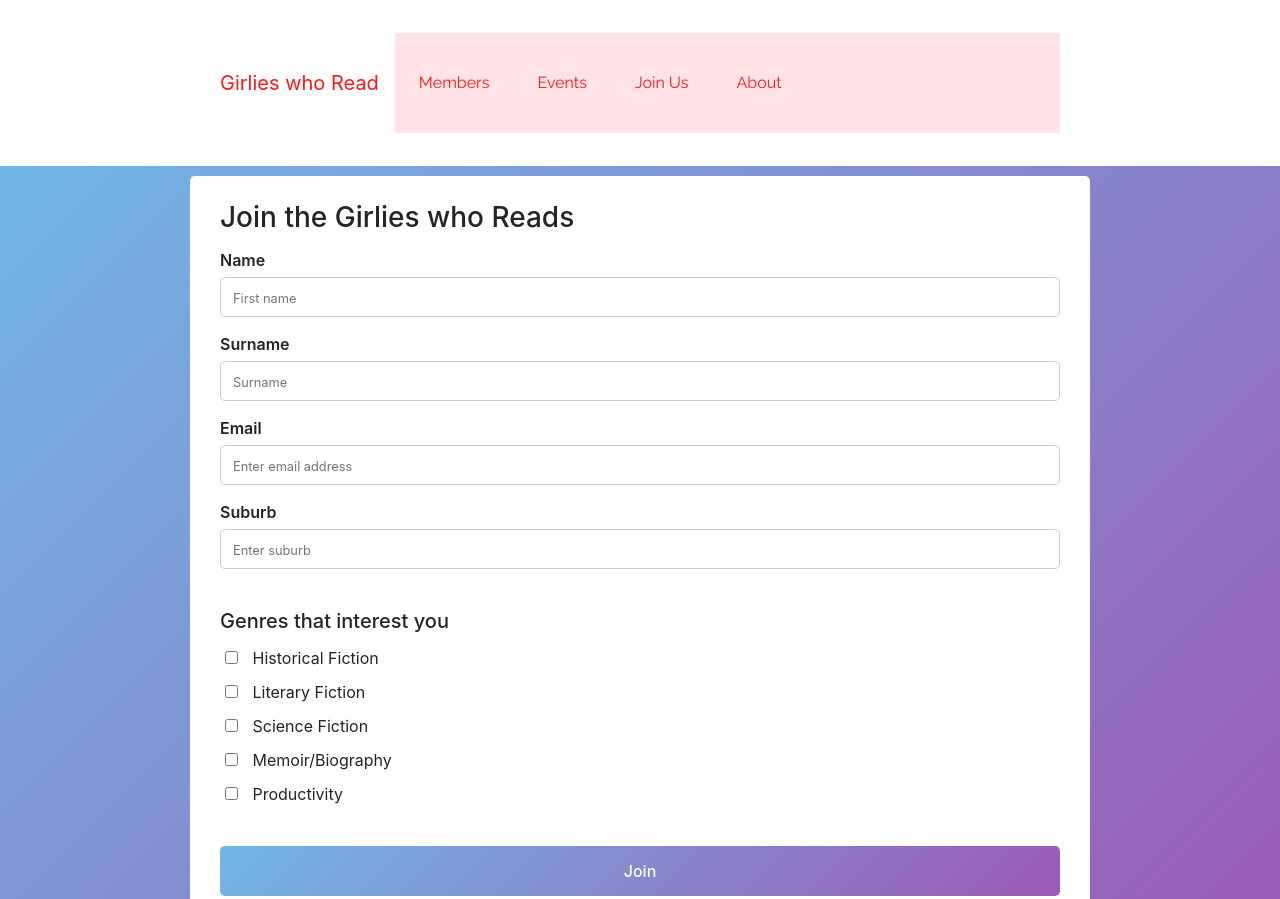
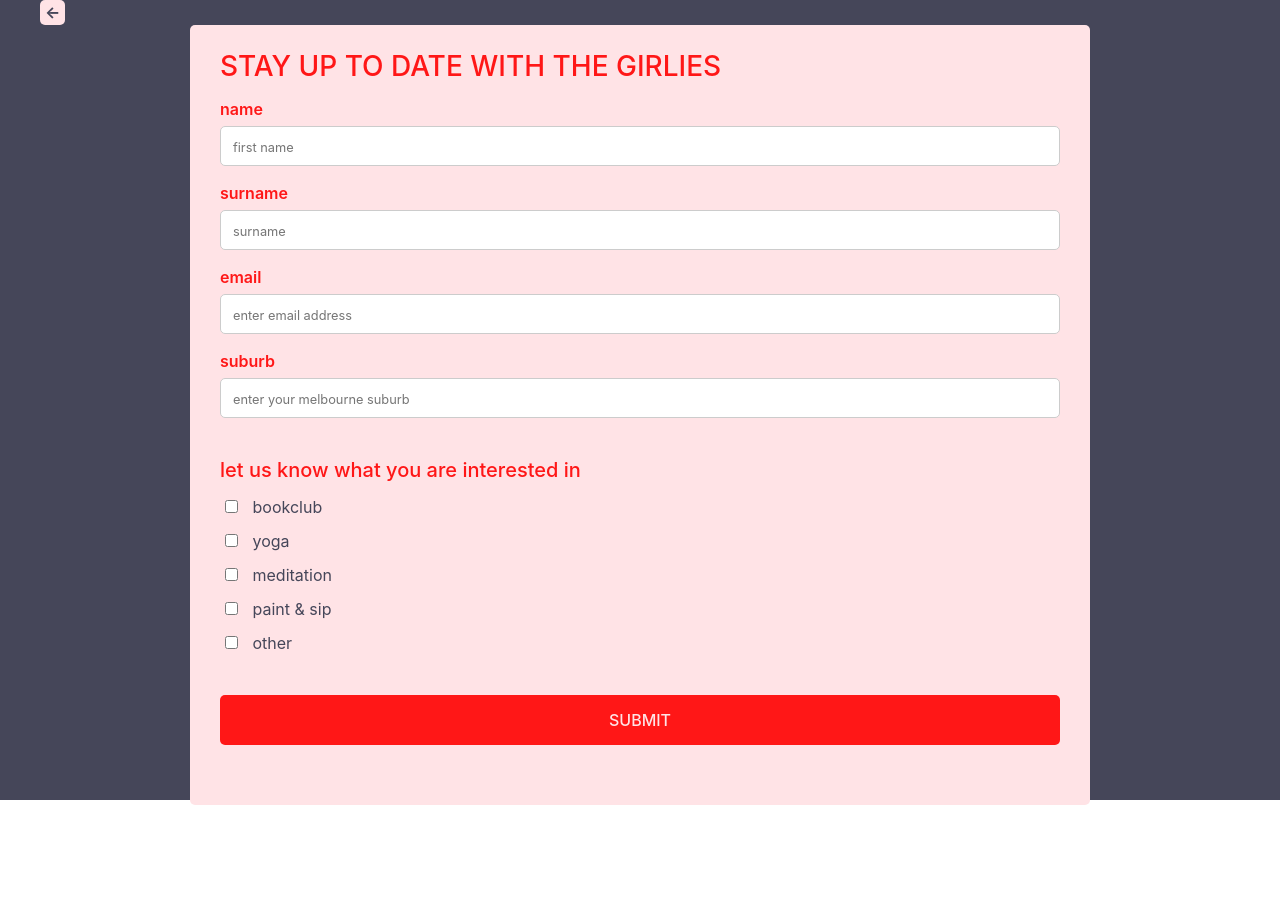
Before and after one commit to biccie23/finalproject, a plain HTML site: page join.html in a window 1280 px wide. Shown: the top 899 px of the page. After the commit the page ends 805 px from the top, so only its background shows below. Drawn offline with nearby package versions, Linux system fonts and the light colour scheme; a web font is replaced by a local one.

Commit message:
update join page to brand colours

```diff
--- a/join.html
+++ b/join.html
@@ -7,100 +7,69 @@
     <link rel="stylesheet" href="https://cdn.jsdelivr.net/npm/bootstrap@4.3.1/dist/css/bootstrap.min.css" integrity="sha384-ggOyR0iXCbMQv3Xipma34MD+dH/1fQ784/j6cY/iJTQUOhcWr7x9JvoRxT2MZw1T" crossorigin="anonymous">
     <link rel="stylesheet" href ="styles/main.css">
     <link rel="stylesheet" href ="styles/join.css">
-    <title>Girles who Read</title>
+    <title>girlies who</title>
 
 
 </head>
 <body>
-     <!--Nav bar   -->
-    <nav class="navbar navbar-expand-lg ">
-        <div class="container">
-            <a href="index.html" class="navbar-brand">Girlies who Read</a>
 
-            <button class="navbar-toggler" type="button" data-toggle="collapse" data-target="#navmenu">
-                <span class="navbar-toggler-icon"></span>
-            </button>
-
-             <div class="collapse navbar-collapse" id="navmenu">
-                <ul class="navbar-nav ms-auto">
-                    <li class="nav-item">
-                        <a href="#members" class="nav-link">Members</a>
-                    </li>
-                    <li class="nav-item">
-                        <a href="#events" class="nav-link">Events</a>
-                    </li>
-                    <li class="nav-item">
-                        <a href="#join" class="nav-link">Join Us</a>
-                    </li>
-                    <li class="nav-item">
-                        <a href="#about" class="nav-link">About</a>
-                    </li>
-                </ul>
-
-
-            </div>
-        </div>
-    </nav>
     <main>
-        <div class="container">
+        <button id="backbutton"> &#8592;</button>
+        <div class="join-container">
             <form action ="#">
                 <div class="title">
-                    <h3> Join the Girlies who Reads</h3>
+                    <h3> STAY UP TO DATE WITH THE GIRLIES</h3>
 
                 </div>
                 <div class="input-details">
                     <div class="input-box">
-                        <span class="details" id="name">Name</span>
-                        <input type="text" placeholder="First name" required>
+                        <span class="details" id="name">name</span>
+                        <input type="text" placeholder="first name" required>
                      </div>
                     <div class="input-box">
-                        <span class="details"> Surname</span>
-                        <input type="text" placeholder="Surname" required>
+                        <span class="details"> surname</span>
+                        <input type="text" placeholder="surname" required>
                     </div>
                     <div class="input-box">
-                        <span class="details">Email</span>
-                        <input type="text" placeholder="Enter email address" required>
+                        <span class="details">email</span>
+                        <input type="text" placeholder="enter email address" required>
                     </div>
                     <div class="input-box">
-                        <span class="details">Suburb</span>
-                        <input type="text" placeholder="Enter suburb" required>
+                        <span class="details">suburb</span>
+                        <input type="text" placeholder="enter your melbourne suburb" required>
                     </div>
 
                 </div>
-                <div class="genre-details">
+                <div class="interest-details">
                     <div>
-                        <span> <h5>Genres that interest you</h5> </span>
+                        <span> <h5>let us know what you are interested in </h5> </span>
                     </div>
                     <div class="checkbox">
-                        <input type="checkbox" name ="Historical Fiction"> <span class="genre">Historical Fiction</span>
+                        <input type="checkbox" name ="bookclub"> <span class="interest">bookclub</span>
                     </div>
                     <div class="checkbox">
-                        <input type="checkbox" name ="Literary Fiction"> <span class="genre">Literary Fiction</span>
+                        <input type="checkbox" name ="yoga"> <span class="interest">yoga</span>
                     </div>
                     <div class="checkbox">
-                        <input type="checkbox" name ="Science Fiction"> <span class="genre">Science Fiction</span>
+                        <input type="checkbox" name ="meditation"> <span class="interest">meditation</span>
                     </div>
                     <div class="checkbox">
-                        <input type="checkbox" name ="Memoir/Biography"> <span class="genre">Memoir/Biography</span>
+                        <input type="checkbox" name ="paintsip"> <span class="interest">paint & sip</span>
                     </div>
                     <div class="checkbox">
-                        <input type="checkbox" name ="Productivity"> <span class="genre">Productivity</span>
+                        <input type="checkbox" name ="other"> <span class="interest">other</span>
                     </div>
 
 
                 </div>
-                <div class="button"><input type="submit" value ="Join">  </div>
+                <div class="button"><input type="submit" value ="SUBMIT">  </div>
 
 
             </form>
         </div>
     </main>
 
+    <script src="js/join.js"></script>
 
-
-    <script src="js/join.js"></script>
-    <script src="https://code.jquery.com/jquery-3.3.1.slim.min.js" integrity="sha384-q8i/X+965DzO0rT7abK41JStQIAqVgRVzpbzo5smXKp4YfRvH+8abtTE1Pi6jizo" crossorigin="anonymous"></script>
-<script src="https://cdn.jsdelivr.net/npm/popper.js@1.14.7/dist/umd/popper.min.js" integrity="sha384-UO2eT0CpHqdSJQ6hJty5KVphtPhzWj9WO1clHTMGa3JDZwrnQq4sF86dIHNDz0W1" crossorigin="anonymous"></script>
-<script src="https://cdn.jsdelivr.net/npm/bootstrap@4.3.1/dist/js/bootstrap.min.js" integrity="sha384-JjSmVgyd0p3pXB1rRibZUAYoIIy6OrQ6VrjIEaFf/nJGzIxFDsf4x0xIM+B07jRM" crossorigin="anonymous"></script>
 </body>
 </html>
--- a/js/join.js
+++ b/js/join.js
@@ -0,0 +1,27 @@
+document.getElementById("backbutton").addEventListener("click", goBack);
+
+function goBack(){
+    window.history.back();
+}
+
+
+
+
+document.addEventListener('DOMContentLoaded', function() {
+    // Get the form element
+    var joinForm = document.querySelector('.join-container form');
+
+    // Add event listener for form submission
+    joinForm.addEventListener('submit', function(event) {
+        // Prevent the default form submission behavior
+        event.preventDefault();
+
+        // Show a confirmation popup
+        var confirmation = confirm('the girlies will be in touch. click to go back to the home page');
+
+        // If user clicks OK, redirect to index.html
+        if (confirmation) {
+            window.location.href = 'index.html';
+        }
+    });
+});
--- a/js/script.js
+++ b/js/script.js
@@ -12,6 +12,7 @@ window.addEventListener("scroll", function() {
   } else if (currentScroll < lastScrollTop && !isNavbarVisible) {
     // Upscroll code
     document.querySelector(".navbar").classList.add("show");
+    document.querySelector(".intro-container").classList.add("lower");
     isNavbarVisible = true;
 
   }
--- a/styles/join.css
+++ b/styles/join.css
@@ -2,20 +2,43 @@
 main{
     display: flex;
     height: 100vh;
-    justify-content: center;
+    flex-direction: column;
+    justify-content: space-evenly;
     align-items: center;
-    background: linear-gradient(135deg,#71b7e6, #9b59b6);
+    margin: 0;
+    /* background: linear-gradient(135deg, var(--brand-color-pale), var(--brand-color-primary)); */
+    /* background-color: var(--brand-color-primary); */
+    background-color: #454659;
 
 }
 
-.container{
+#backbutton{
+    color: var(--brand-color-text);
+    background-color: var(--brand-color-pale);
+    border-radius: 5px;
+    padding: 0px 5px 2px 5px;
+    flex: 1;
+    font-weight: bold;
+    max-height: 25px;
+    align-self: start;
+    margin-left: 40px;
+    border: none;
+
+}
+
+.join-container{
 
     max-width: 900px;
     width: 90%;
     padding: 25px 30px;
-    background: white;
-    border-radius: 5px;;
+    background-color: var(--brand-color-pale);
+    border-radius: 5px;
+    color: var(--brand-color-text);
 
+}
+
+.title h3{
+    color: var(--brand-color-primary);
 }
 
  .input-details{
@@ -28,6 +51,7 @@ main{
 .input-box{
     width:  calc(100%);
     margin: 5px 0 10px;
+    color: var(--brand-color-primary);
 }
 
 .input-box input{
@@ -52,15 +76,21 @@ main{
 }
 
 input:focus, input:valid{
-    border-color: #9b59b6;
+    border-color: var(--brand-color-primary);
+    color: var(--brand-color-text);
 }
 
-.genre-details{
+.interest-details{
     display: flex;
     flex-direction: column;
     justify-content: space-between;
     align-items: stretch;
 
+
+}
+
+.interest-details h5{
+    color: var(--brand-color-primary);
 }
 
 .checkbox{
@@ -68,7 +98,7 @@ input:focus, input:valid{
     margin-left: 0px 0px 30px 10px;
 }
 
-.genre{
+.interest{
     margin-left: 10px;
 }
 
@@ -83,5 +113,14 @@ form .button input {
     border: none;
     font-weight: 500;
     border-radius: 5px;
-    background: linear-gradient(135deg,#71b7e6, #9b59b6);
+    background: var(--brand-color-primary);
+    color: var(--brand-color-pale);
 }
+
+form .button:hover{
+    color: var(--brand-color-primary);
+}
+
+
+
+/* Submit confirmaiton box styling */
--- a/styles/main.css
+++ b/styles/main.css
@@ -39,12 +39,14 @@
     align-items: center;
     background-color: var(--brand-color-pale);
     color: var(--brand-color-primary);
+    margin: 0;
 
 }
 
 .navbar li{
     list-style: none;
     padding: 1rem;
+
 
 }
 
```
Also changed, not shown: index.html (+1 -1 lines).
